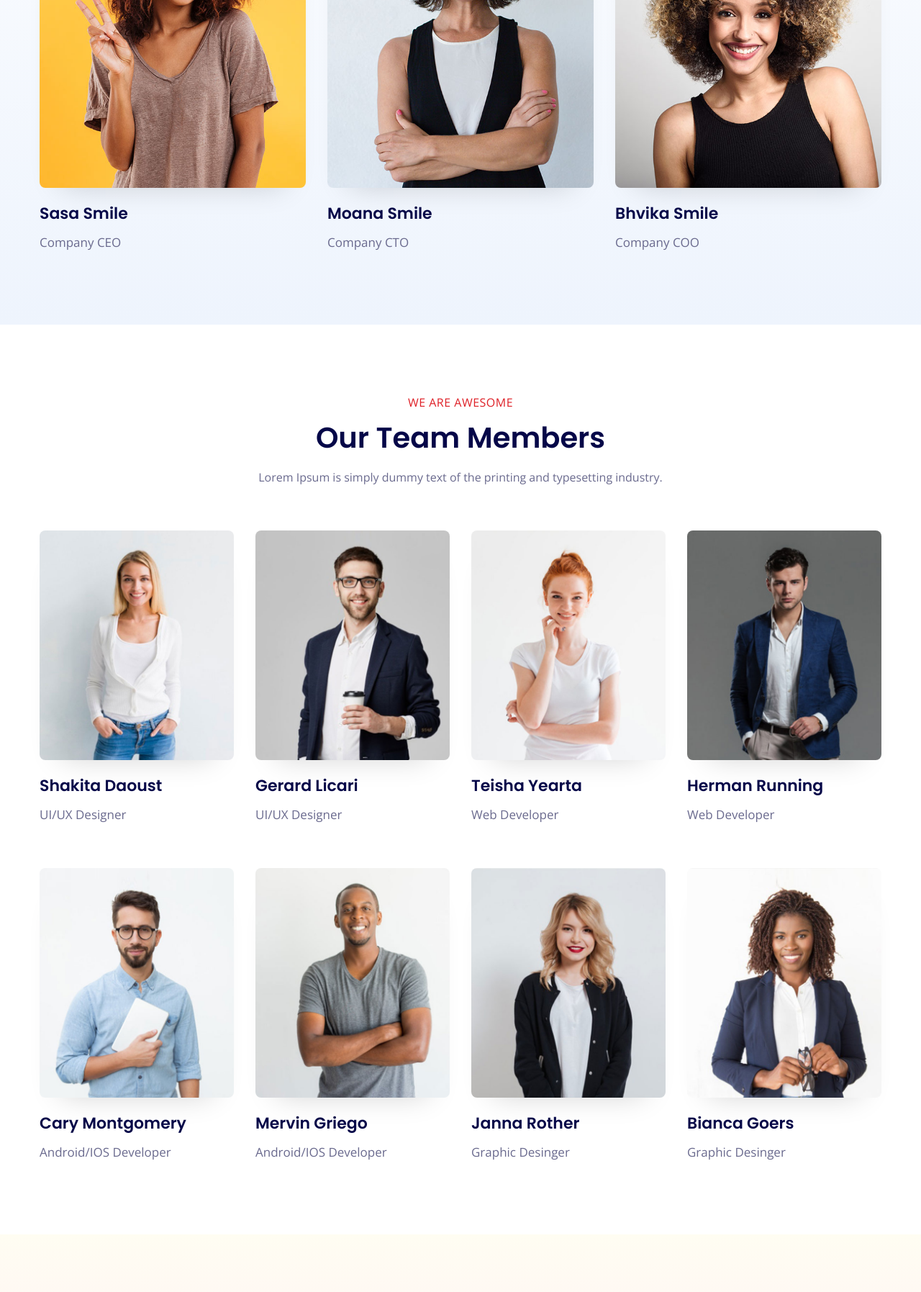
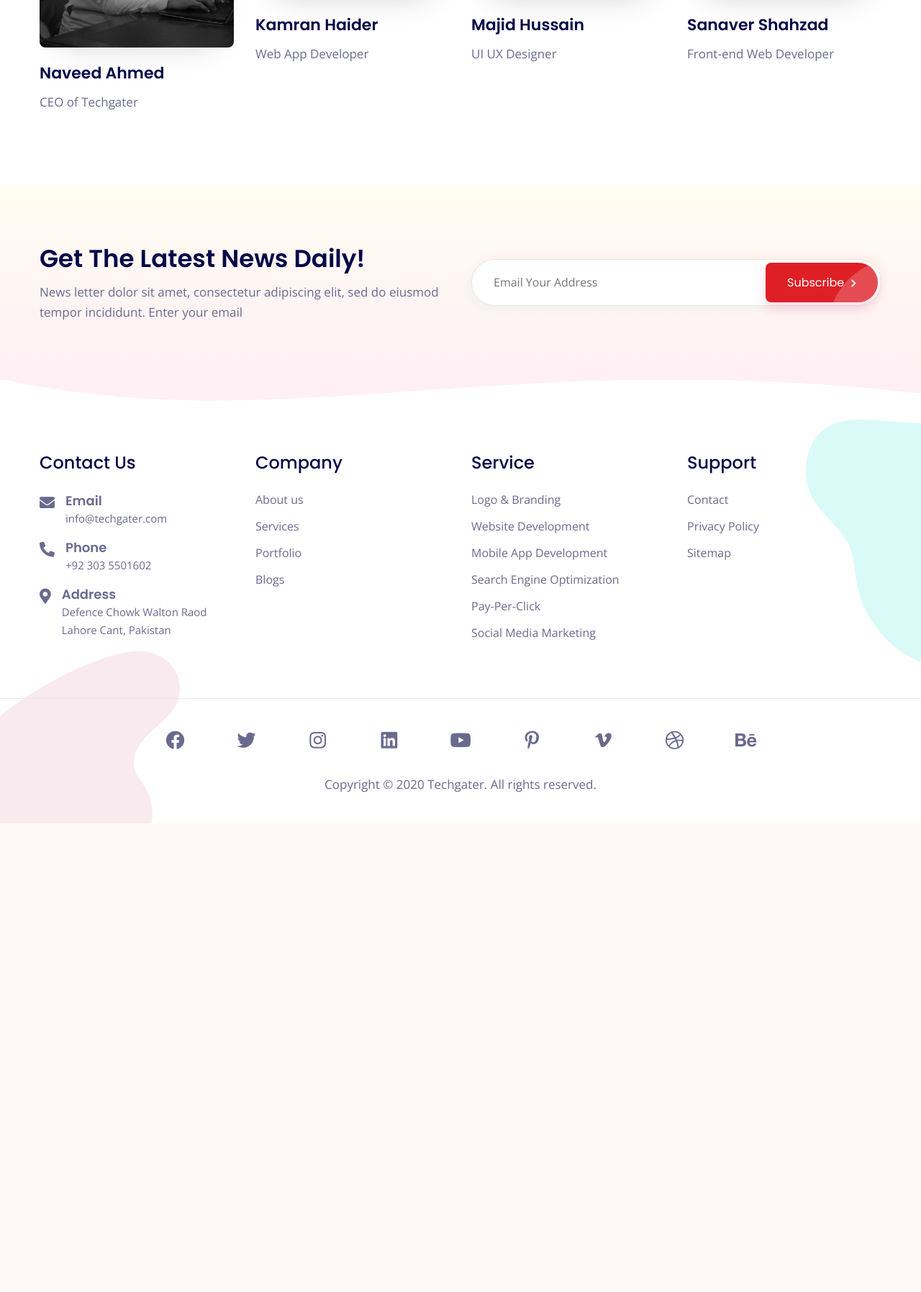
Before and after one commit to kamranansariofficial/techgater, a PHP site: page /team in a window 1280 px wide. Shown: the part 780-2575 px from the top of the page at 72% size. After the commit the page ends 1924 px from the top, so only its background shows below. Run offline with PHP 8.4, Linux system fonts and the light colour scheme; some libraries are stand-ins or nearby versions.

Commit message:
footer and team changes

```diff
--- a/team.php
+++ b/team.php
@@ -23,7 +23,7 @@
   </section>
   <!--End Breadcrumb Area-->
   <!--Start Team Leaders-->
-  <section class="team bg-gradient99 pad-tb">
+ <!--  <section class="team bg-gradient99 pad-tb">
     <div class="container">
       <div class="row justify-content-center">
         <div class="col-lg-8">
@@ -64,7 +64,7 @@
         </div>
       </div>
     </div>
-  </section>
+  </section> -->
   <!--End Team Leaders-->
   <!--Start Team Members-->
   <section class="team pad-tb">
@@ -74,48 +74,48 @@
           <div class="common-heading ptag">
             <span>We Are Awesome</span>
             <h2>Our Team Members</h2>
-            <p class="mb0">Lorem Ipsum is simply dummy text of the printing and typesetting industry.</p>
+            <!-- <p class="mb0">Lorem Ipsum is simply dummy text of the printing and typesetting industry.</p> -->
           </div>
         </div>
       </div>
       <div class="row">
         <div class="col-lg-3 col-sm-6">
           <div class="full-image-card hover-scale">
-            <div class="image-div"><a href="#"><img src="images/team/team-1.jpg" alt="team" class="img-fluid"/></a></div>
+            <div class="image-div"><a href="#"><img src="images/team/Ceo and founder techgater Naveed ahmed.jpg" alt="Ceo and founder techgater Naveed ahmed.jpg" class="img-fluid"/></a></div>
             <div class="info-text-block">
-              <h4><a href="#">Shakita Daoust</a></h4>
-              <p>UI/UX Designer</p>
+              <h4><a href="#">Naveed Ahmed</a></h4>
+              <p>CEO of Techgater</p>
             </div>
           </div>
         </div>
         <div class="col-lg-3 col-sm-6">
           <div class="full-image-card hover-scale">
-            <div class="image-div"><a href="#"><img src="images/team/team-2.jpg" alt="team" class="img-fluid"/></a></div>
+            <div class="image-div"><a href="#"><img src="images/team/co-founder techgater kamran haider ansari .jpg" alt="co-founder techgater kamran haider ansari.jpg" class="img-fluid"/></a></div>
             <div class="info-text-block">
-              <h4><a href="#">Gerard Licari</a></h4>
-              <p>UI/UX Designer</p>
+              <h4><a href="#">Kamran Haider</a></h4>
+              <p>Web App Developer</p>
             </div>
           </div>
         </div>
          <div class="col-lg-3 col-sm-6">
           <div class="full-image-card hover-scale">
-            <div class="image-div"><a href="#"><img src="images/team/team-3.jpg" alt="team" class="img-fluid"/></a></div>
+            <div class="image-div"><a href="#"><img src="images/team/techgater UI Ux designer majid hussain .png" alt="techgater UI Ux designer majid hussain .png" class="img-fluid"/></a></div>
             <div class="info-text-block">
-              <h4><a href="#">Teisha Yearta</a></h4>
-              <p>Web Developer</p>
+              <h4><a href="#">Majid Hussain</a></h4>
+              <p>UI UX Designer</p>
             </div>
           </div>
         </div>
         <div class="col-lg-3 col-sm-6">
           <div class="full-image-card hover-scale">
-            <div class="image-div"><a href="#"><img src="images/team/team-4.jpg" alt="team" class="img-fluid"/></a></div>
+            <div class="image-div"><a href="#"><img src="images/team/Front-end developer techgater sanaver shahzad sunny .png" alt="Front-end developer techgater sanaver shahzad sunny .png" class="img-fluid"/></a></div>
             <div class="info-text-block">
-              <h4><a href="#">Herman Running</a></h4>
-              <p>Web Developer</p>
+              <h4><a href="#">Sanaver Shahzad</a></h4>
+              <p>Front-end Web Developer</p>
             </div>
           </div>
         </div>
-        <div class="col-lg-3 col-sm-6">
+      <!--   <div class="col-lg-3 col-sm-6">
           <div class="full-image-card hover-scale">
             <div class="image-div"><a href="#"><img src="images/team/team-5.jpg" alt="team" class="img-fluid"/></a></div>
             <div class="info-text-block">
@@ -150,7 +150,7 @@
               <p>Graphic Desinger</p>
             </div>
           </div>
-        </div>
+        </div> -->
       </div>
     </div>
   </section>
```
Also changed, not shown: footer.php (+27 -7 lines). Lines whose indentation alone changed are shown as unchanged.
